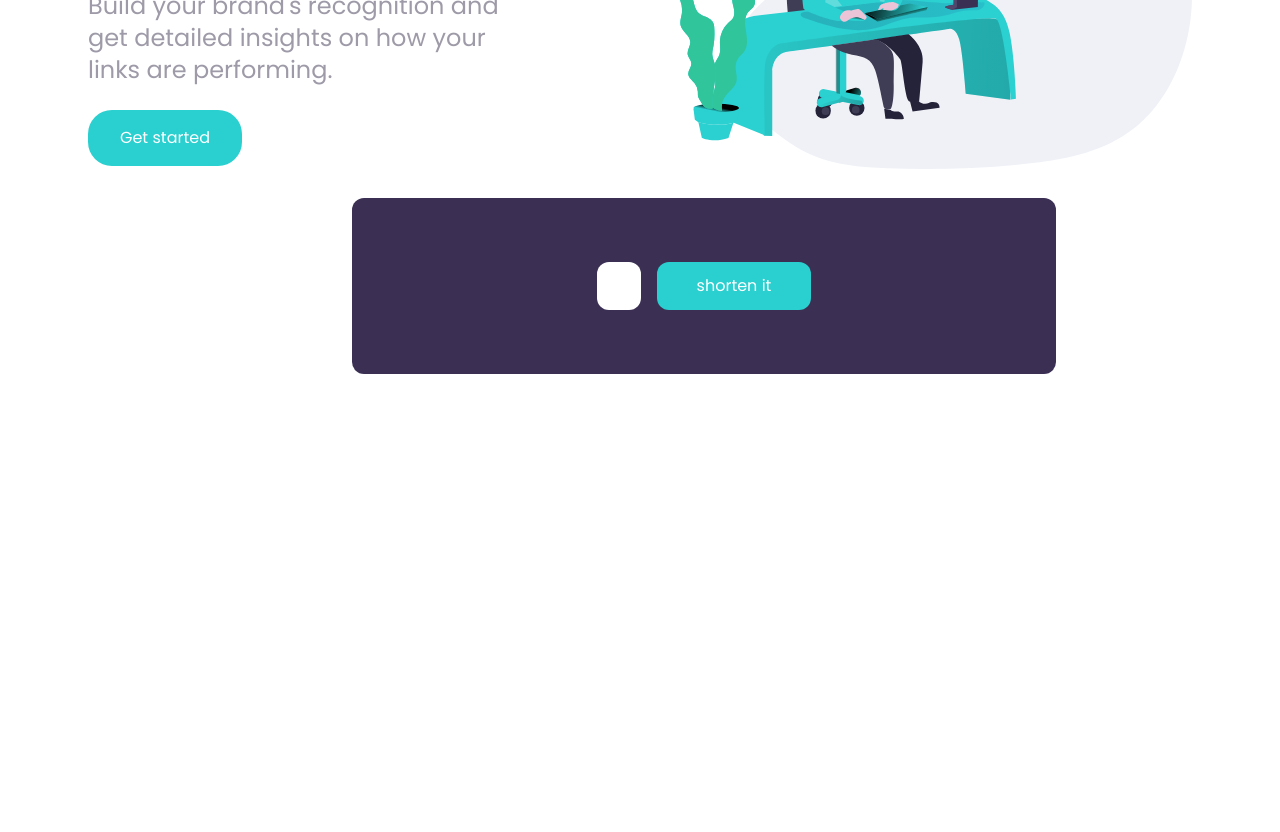
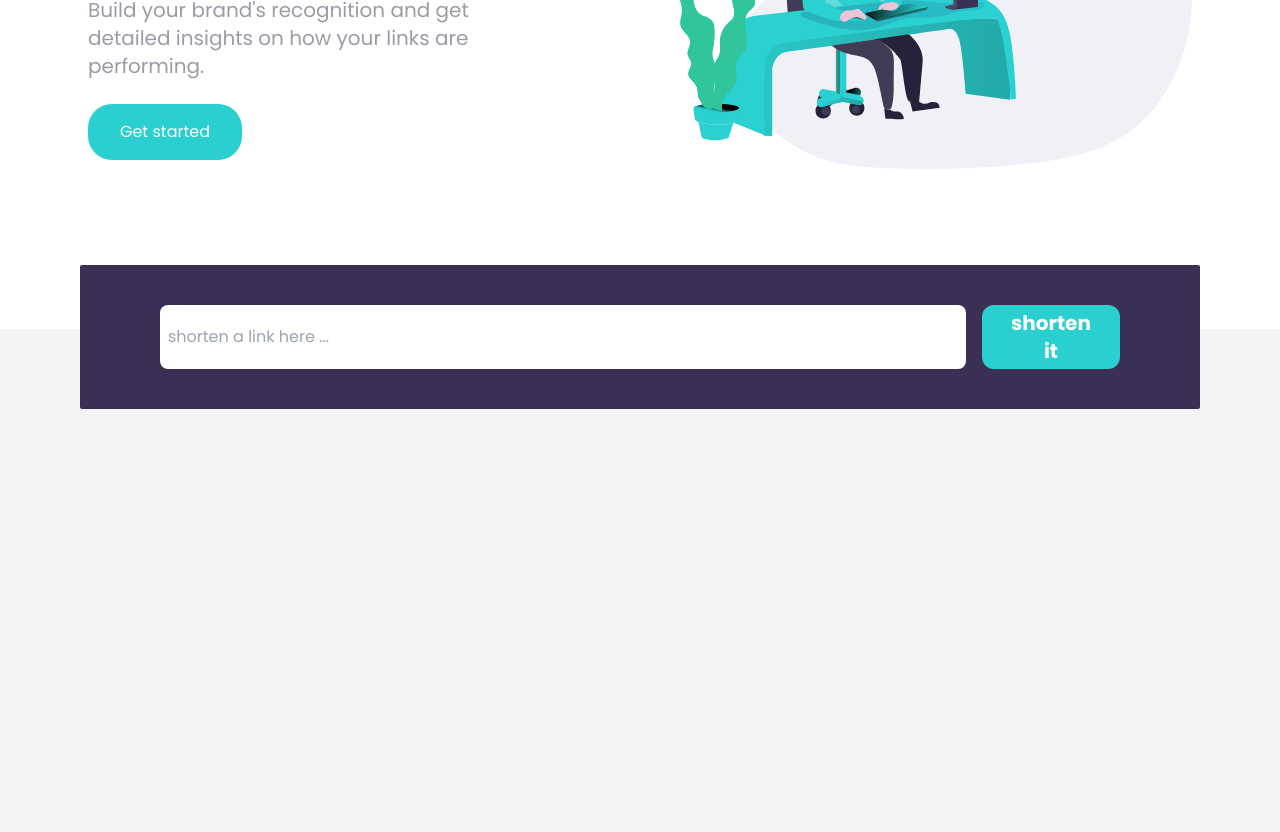
Before and after one commit to AhmaadAlharbi/shortly-with-Tailwind---frontendmentor, a website: page index.html in a window 1280 px wide. Shown: the part 394-1226 px from the top of the page. Before the commit the page ends 800 px from the top, so only its background shows below. Drawn offline with Linux system fonts and the light colour scheme.

Commit message:
add reponsive input div

```diff
--- a/index.html
+++ b/index.html
@@ -19,7 +19,7 @@
     <script src="js/script.js" defer></script>
     <title>Shortly</title>
   </head>
-  <body class="font-sans">
+  <body class="font-sans relative">
     <!-- Hero section -->
     <section id="hero">
       <div class="container max-w-6xl mx-auto px-6 my-8">
@@ -65,10 +65,10 @@
         >
           <!-- text container -->
           <div class="text-center md:text-left">
-            <h1 class="text-6xl font-bold my-3">
+            <h1 class="text-5xl md:text-6xl font-bold my-3">
               More than just shorter links
             </h1>
-            <p class="text-grayishViolet my-6 max-w-md text-2xl">
+            <p class="text-grayishViolet my-6 max-w-md text-xl">
               Build your brand's recognition and get detailed insights on how
               your links are performing.
             </p>
@@ -85,13 +85,23 @@
     </section>
 
     <!-- input link short -->
-    <section id="link" class="bg-gray-100">
-      <div class="container max-w-6xl px-56 my-8 absolute bottom-0 right-0">
+    <section
+      id="link"
+      class="bg-gray-100 py-5 md:py-40 md:px-20 mt-5 md:mt-20 px-2"
+    >
+      <div class="my-8">
         <div
-          class="bg-darkViolet py-16 w-max-6xl flex justify-center space-x-4 rounded-xl"
+          class="bg-darkViolet max-w-6xl py-10 px-10 md:px-20 mx-auto flex flex-col space-y-4 md:flex-row md:space-x-4 md:space-y-0 rounded-sm md:-translate-y-64"
         >
-          <input type="text" class="w-11 py-3 rounded-xl" />
-          <button class="bg-cyan text-white py-1 px-10 rounded-xl">
+          <input
+            type="text"
+            class="w-full py-5 px-2 md:py-0 md:px-2 rounded-lg"
+            placeholder="shorten a link here ..."
+          />
+
+          <button
+            class="bg-cyan text-white py-5 px-2 md:py-1 md:px-7 rounded-xl font-bold text-xl"
+          >
             shorten it
           </button>
         </div>
```
Also changed, not shown: css/style.css.
